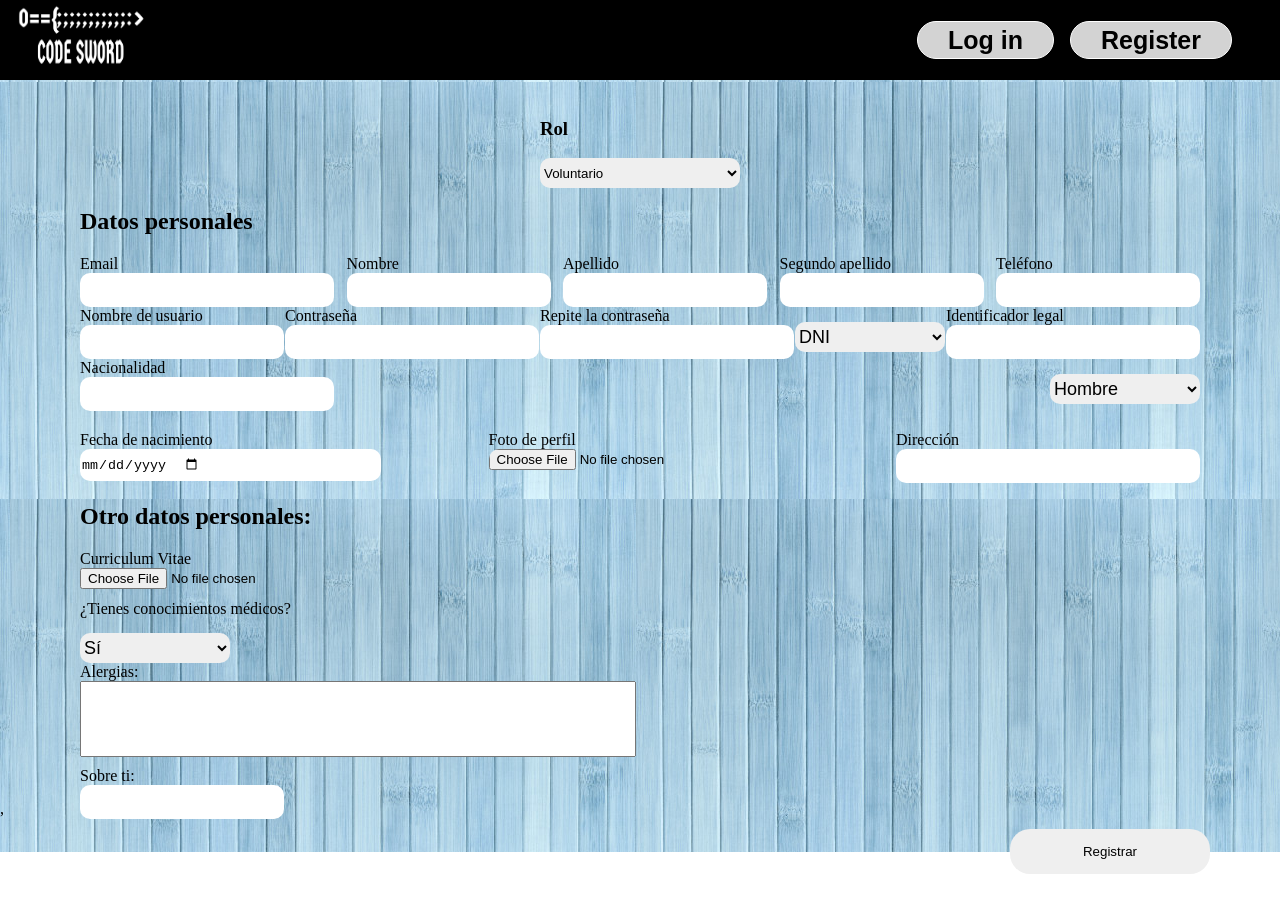
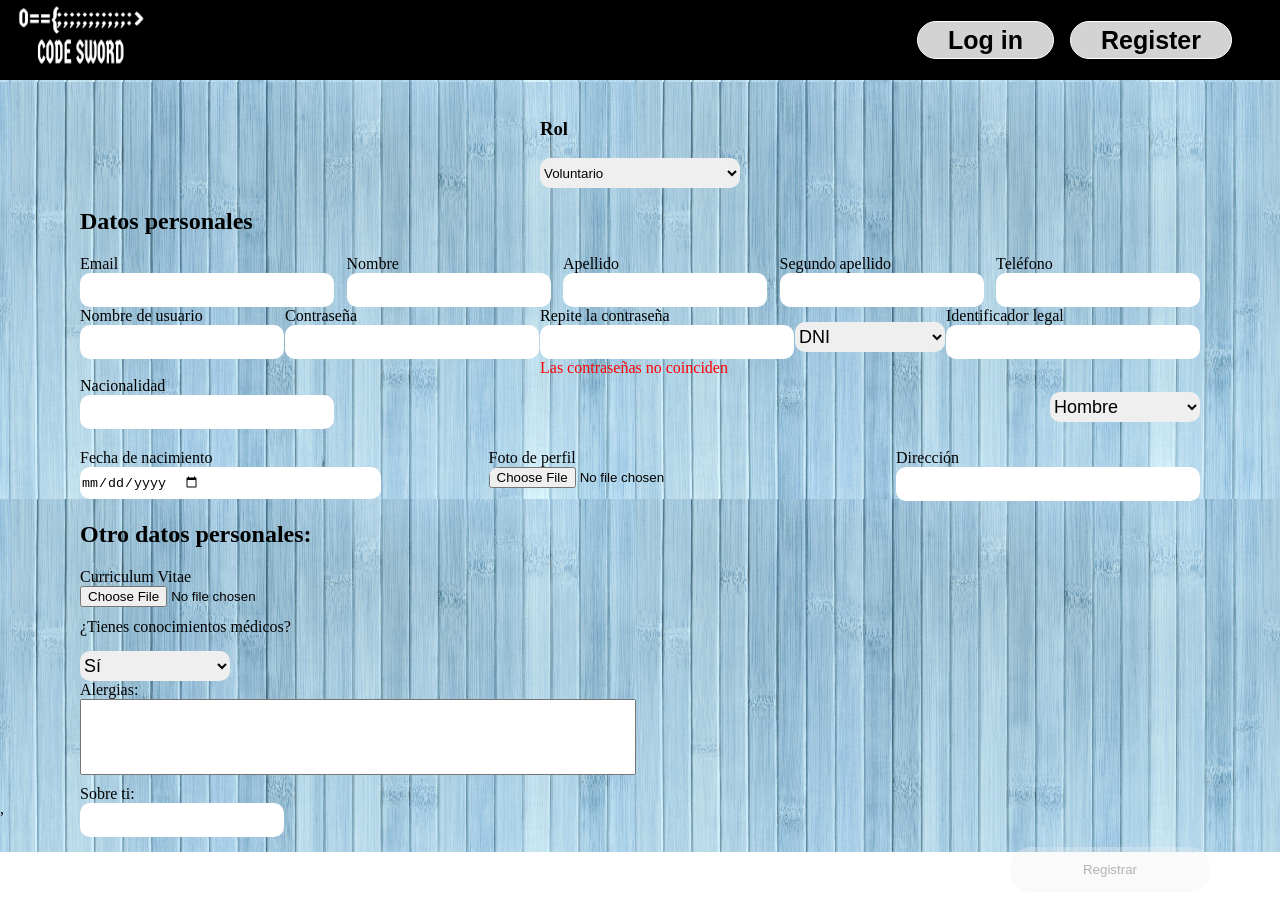
Before and after one commit to davidordo85/Frontend_campManager, a React (Create React App) app in the folder client/: page /register in a window 1280 px wide. Shown: the top 920 px of the page. Built offline with nearby package versions, Linux system fonts and the light colour scheme; no server answers.

Commit message:
validaciones hechas

```diff
--- a/client/src/api/auth.js
+++ b/client/src/api/auth.js
@@ -34,7 +34,7 @@ export const registerUser = register => {
   }
   return client.post(url, formRegisterData, {
     headers:{
-      "Content-Type" : "multipart/form-data"
+      "content-type": "application/json"
     }
   });
 }
--- a/client/src/components/auth/RegisterPage/RegisterPage.js
+++ b/client/src/components/auth/RegisterPage/RegisterPage.js
@@ -14,7 +14,6 @@ function RegisterPage() {
   const handleSubmit = async register => {
     try{
       setIsLoading(true);
-      console.log(register)
       await registerUser(register);
       setNewUser(true)
 
--- a/client/src/components/auth/RegisterPage/registerForm.js
+++ b/client/src/components/auth/RegisterPage/registerForm.js
@@ -1,7 +1,6 @@
 import React from 'react';
 import {FormLoginField} from '../../shared';
 import './registerForm.css';
-
 import SelectRole from './SelectRole';
 
 
@@ -42,6 +41,12 @@ const RegisterForm = ({onSubmit}) => {
             }
             return newRegister
         })
+    }
+    const [repeatPassword, setRepeatPassword] = React.useState();
+
+    const handleRepeatPassword = event => {
+        const repeatPassword = event.target.value;
+        setRepeatPassword(repeatPassword)
     }
 
     const [file, setFile] = React.useState();
@@ -154,6 +159,7 @@ return (
             label="Email"
             value={email}
             onChange= {handleChangeRegister}
+            required
             />
             <FormLoginField
             className="registerForm-name"
@@ -162,6 +168,7 @@ return (
             label="Nombre"
             value={name}
             onChange={handleChangeRegister}
+            required
             />
             <FormLoginField
             type='text'
@@ -170,6 +177,7 @@ return (
             className="registerForm-name"
             value={firstFamilyName}
             onChange={handleChangeRegister}
+            required
             />
             <FormLoginField
             type='text'
@@ -186,6 +194,7 @@ return (
             className="registerForm-name"
             value={phone}
             onChange={handleChangeRegister}
+            required
             />
             <FormLoginField
             type='text'
@@ -194,6 +203,7 @@ return (
             className="registerForm-name"
             value={username}
             onChange={handleChangeRegister}
+            required
             />
             <FormLoginField
             type="password"
@@ -202,16 +212,18 @@ return (
             className="registerForm-password"
             value={password}
             onChange={handleChangeRegister}
+            required
             />
             <FormLoginField
             type="password"
             name="repeatPassword"
             label="Repite la contraseña"
             className="registerForm-password"
-            value={null}
-            onChange={null}
+            value={repeatPassword}
+            onChange={event => handleRepeatPassword(event)}
+            validate={password !== repeatPassword ? 'Las contraseñas no coinciden' : null}
             />
-            <select name='documentId' className='identify-form' onChange={event => handleSelectId(event)}>
+            <select name='documentId' required className='identify-form' onChange={event => handleSelectId(event)}>
                     <option defaultChecked='DNI' selected='selected'>DNI</option>
                     <option value='NIF'>NIF</option>
                     <option value='NIE'>NIE</option>
@@ -223,6 +235,7 @@ return (
                     className="registerForm-identify"
                     value={idNumber}
                     onChange={handleChangeRegister}
+                    required
                 />
                  <FormLoginField
                     className="registerForm-nacionality"
@@ -230,9 +243,10 @@ return (
                     name="nationality"
                     label="Nacionalidad"
                     value={nationality}
+                    required
                     onChange= {handleChangeRegister}
                 />
-                <select name='sex' className='gender-form'  onChange={event => handleGender(event)}>
+                <select name='sex' className='gender-form' required onChange={event => handleGender(event)}>
                     <option value='hombre' >Hombre</option>
                     <option value='Mujer'>Mujer</option>
                     <option value='Otro'>Otro</option>
@@ -247,6 +261,7 @@ return (
                     label="Fecha de nacimiento"
                     value={bornDate}
                     onChange= {handleChangeRegister}
+                    required
                 />
                 <FormLoginField
                     className="registerForm-date"
@@ -263,6 +278,7 @@ return (
                     label="Dirección"
                     value={address}
                     onChange= {handleChangeRegister}
+                    required
                 />
                 {register.role === 'guest' ?
                 <FormLoginField
@@ -272,6 +288,7 @@ return (
                     label="Nombre del tutor"
                     value={tutor}
                     onChange={handleChangeRegister}
+                    required
                 /> : null}
             </div>
             <h2 className='register-tittle'>Otro datos personales:</h2>
@@ -304,11 +321,18 @@ return (
                     className="registerForm-name"
                     value={about}
                     onChange={handleChangeRegister}
+                    required
             />
 
             </div>
             <div className='accept-button'>
-                <button type='submit'  className='register-button'>Registrar</button>
+                <button
+                    type='submit'
+                    className='register-button'
+                    disabled = {password !== repeatPassword || !name || !firstFamilyName || !nationality || !bornDate || !address || !phone || !username || !email || !about}
+                    >
+                        Registrar
+                    </button>
 
             </div>
         </form>
--- a/client/src/components/shared/FormLoginField.js
+++ b/client/src/components/shared/FormLoginField.js
@@ -1,7 +1,7 @@
 import React from 'react';
 import classNames from 'classnames';
 
-function FormLoginField({ className, label, ...props }) {
+function FormLoginField({ className, label, validate, ...props }) {
   return (
     <div
       className={classNames(
@@ -18,6 +18,7 @@ function FormLoginField({ className, label, ...props }) {
           {...props}
         ></input>
       </label>
+      <span style={{color: 'red'}}>{validate}</span>
     </div>
   );
 }
```
Lines whose indentation alone changed are shown as unchanged.
